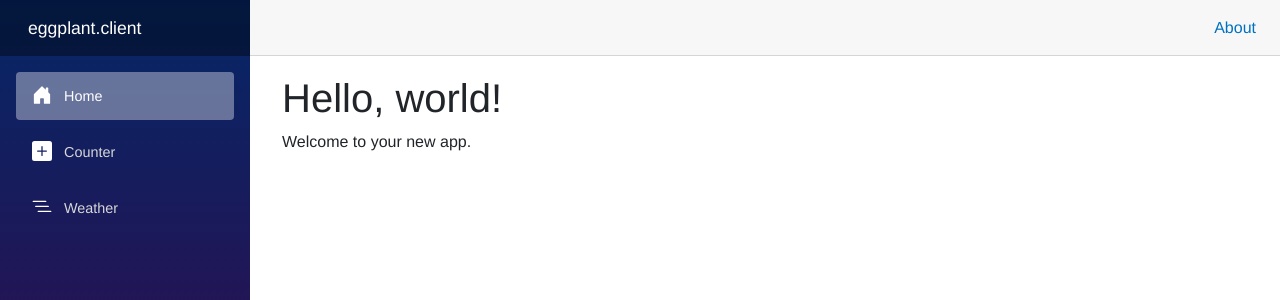
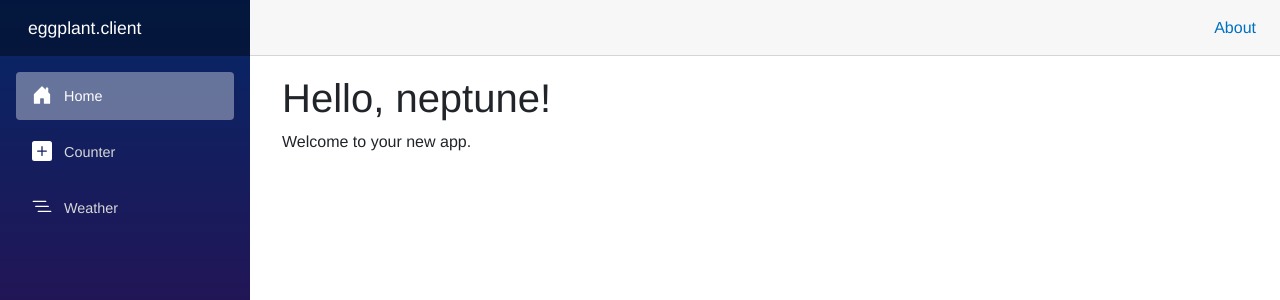
Before and after one commit to ctaphouse/eggplant, an ASP.NET Core app: page / in a window 1280 px wide. Shown: the top 300 px of the page. Run offline with ASP.NET Core 8, Linux system fonts and the light colour scheme; style sheets or scripts are compiled from the project's sources.

Commit message:
hello neptune

```diff
--- a/eggplant.client/Pages/Home.razor
+++ b/eggplant.client/Pages/Home.razor
@@ -2,6 +2,6 @@
 
 <PageTitle>Home</PageTitle>
 
-<h1>Hello, world!</h1>
+<h1>Hello, neptune!</h1>
 
 Welcome to your new app.
```
